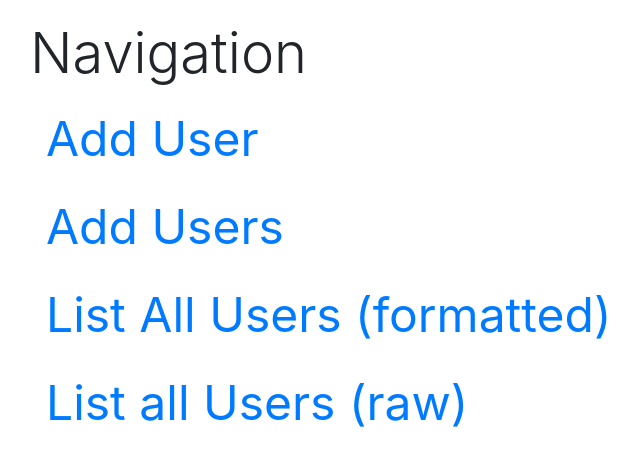
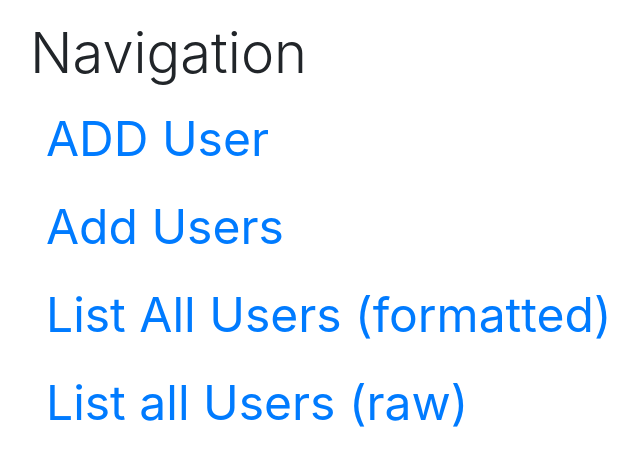
Before and after one commit to flymarla/Three-Little-Tiers-Deployed, a website: page public/index.html in a window 1280 px wide. Shown: the whole page, without its empty margins (55-695 px from the left). Drawn offline with nearby package versions, Linux system fonts and the light colour scheme.

Commit message:
Changed button text

```diff
--- a/public/index.html
+++ b/public/index.html
@@ -7,7 +7,7 @@
         <h1 class="display-4">Navigation</h1>
         <ul class="nav flex-column">
             <li class="nav-item">
-              <a class="nav-link active" href="addUser.html">Add User</a>
+              <a class="nav-link active" href="addUser.html">ADD User</a>
             </li>
             <li class="nav-item">
               <a class="nav-link" href="addUsers.html">Add Users</a>
```
